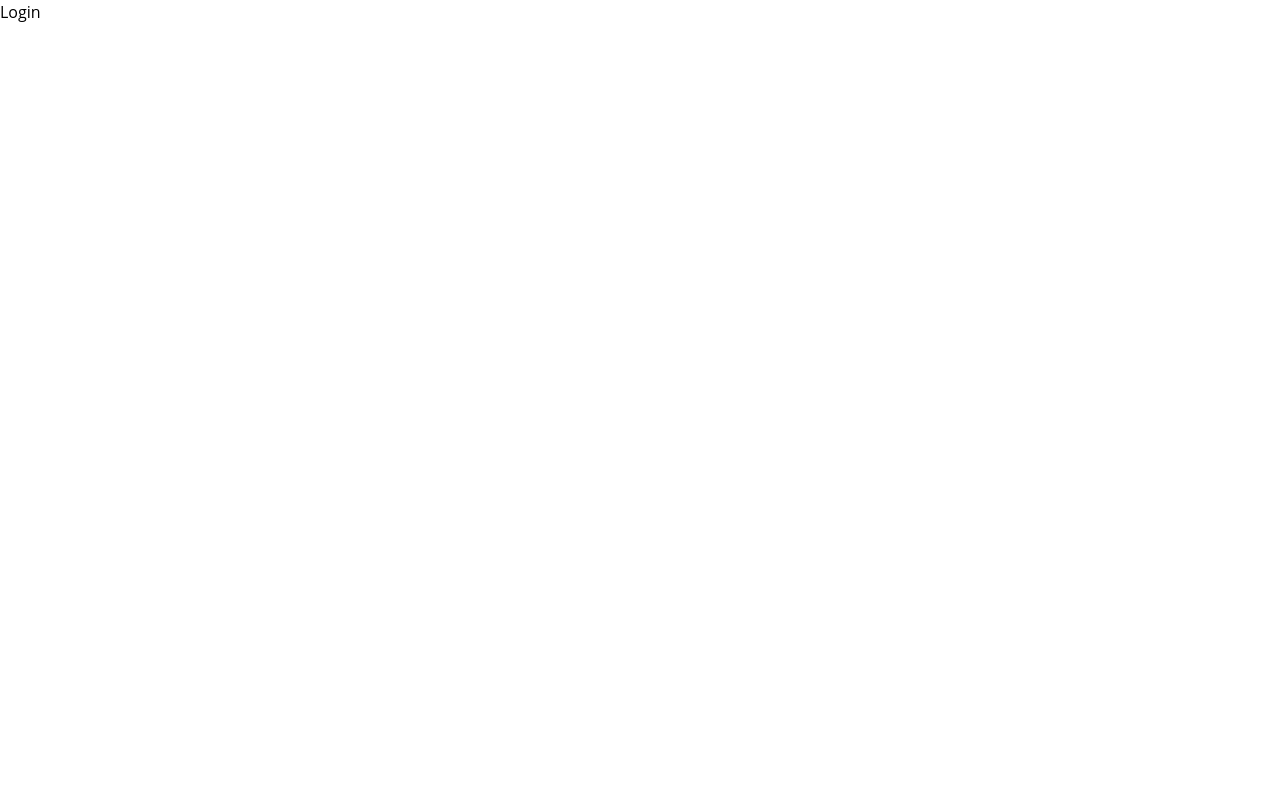
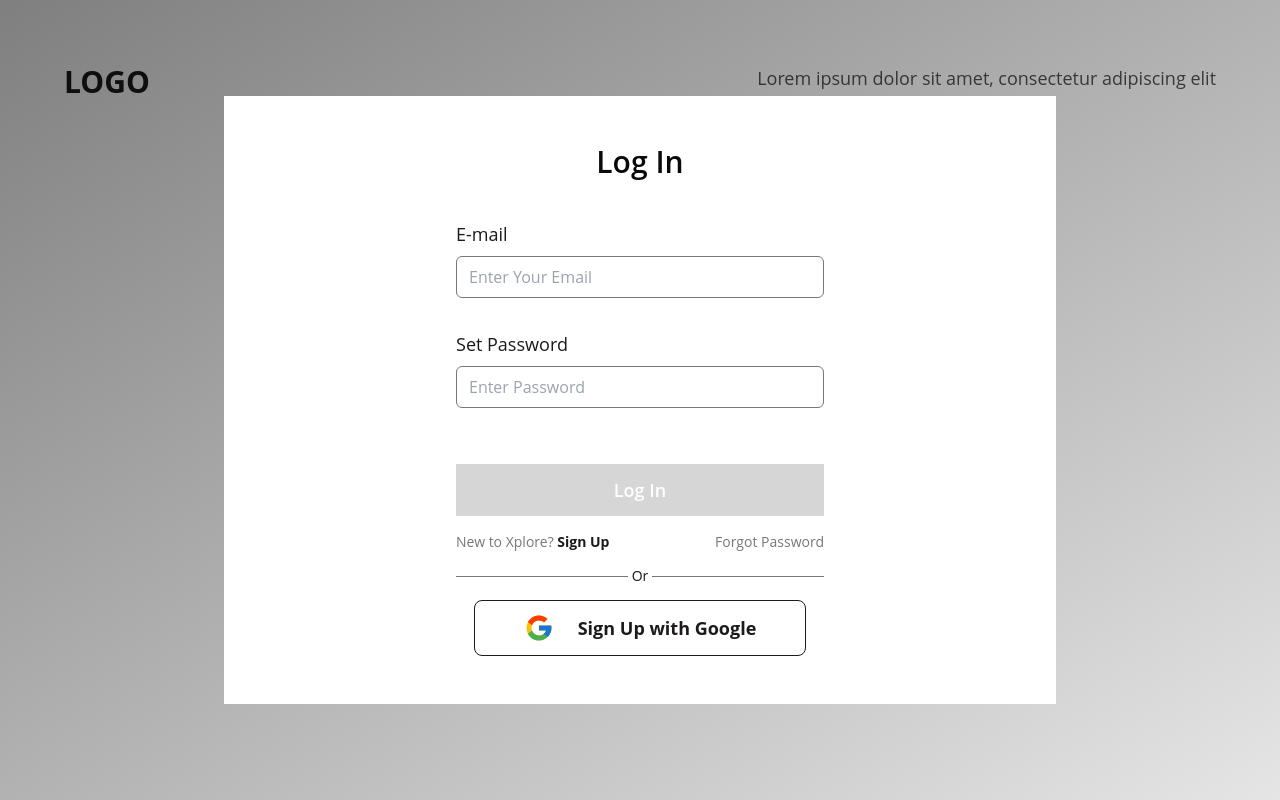
Before and after one commit to Dedenno17/login-register-app-test, a React (Create React App) app: page /auth/login in a window 1280 px wide. Built offline with nearby package versions, Linux system fonts and the light colour scheme.

Commit message:
membuat logic control form register & login

```diff
--- /dev/null
+++ b/src/components/Login/LoginForm.tsx
@@ -0,0 +1,159 @@
+import React, { useEffect, useState } from 'react';
+import { Link, useNavigate } from 'react-router-dom';
+import { login } from '../../store/apiCalls';
+import { useAppDispatch, useAppSelector } from '../../store/hooks';
+
+const LoginForm: React.FC = () => {
+  const dispatch = useAppDispatch();
+  const navigate = useNavigate();
+
+  // global state
+  const { isFetching, error, currentUser } = useAppSelector(
+    (state) => state.login
+  );
+
+  //   state of form
+  const [email, setEmail] = useState<string>('');
+  const [password, setPassword] = useState<string>('');
+  const [isReadyToSubmit, setIsReadyToSubmit] = useState<boolean>(false);
+  const [inValidForm, setInvalidForm] = useState<{
+    errorStatus: Boolean;
+    errorMessage: string;
+  }>({ errorStatus: false, errorMessage: '' });
+
+  // if ready to submit
+  useEffect(() => {
+    const validEmail = email.trim().length !== 0 && email.includes('@');
+    const validPassword = password.trim().length !== 0;
+
+    const validForm = validEmail && validPassword;
+
+    if (validForm) {
+      setIsReadyToSubmit(true);
+    } else {
+      setIsReadyToSubmit(false);
+    }
+  }, [email, password]);
+
+  // function submit
+  const submitHandler = (e: React.FormEvent) => {
+    e.preventDefault();
+
+    const validEmail = email.trim().length !== 0 && email.includes('@');
+    const validPassword = password.trim().length !== 0;
+
+    const validForm = validEmail && validPassword;
+
+    if (!validForm) {
+      !validEmail &&
+        setInvalidForm({
+          errorStatus: true,
+          errorMessage: 'Your email is Invalid',
+        });
+      !validPassword &&
+        setInvalidForm({
+          errorStatus: true,
+          errorMessage: 'Your password is Invalid',
+        });
+      return;
+    }
+
+    // create body
+    const body = {
+      email,
+      password,
+    };
+
+    // fetching with redux thunk
+    login(dispatch, body);
+  };
+
+  //   if succes it will navigate to profile page
+  useEffect(() => {
+    if (currentUser && !error) {
+      console.log(currentUser);
+      navigate('/');
+    }
+    // eslint-disable-next-line react-hooks/exhaustive-deps
+  }, [currentUser, error]);
+
+  return (
+    <form
+      className="w-full gap-14 flex flex-col items-center"
+      onSubmit={submitHandler}
+    >
+      {/* INPUT */}
+      <div className="w-full flex ">
+        {/* FORM*/}
+        <div className="w-full flex flex-col gap-8 ">
+          {/* EMAIL */}
+          <div className="w-full flex flex-col gap-2">
+            <label htmlFor="email" className="text-lg text-darkGrey">
+              E-mail
+            </label>
+            <input
+              type="email"
+              id="email"
+              name="email"
+              value={email}
+              onChange={(e) => setEmail(e.target.value)}
+              placeholder="Enter Your Email"
+              required
+              className="w-full px-3 py-2 border-[1px] border-lightGrey rounded-md outline-none"
+            />
+          </div>
+
+          {/* PASSWORD */}
+          <div className="w-full flex flex-col gap-2">
+            <label htmlFor="password" className="text-lg text-darkGrey">
+              Set Password
+            </label>
+            <input
+              type="password"
+              id="password"
+              name="password"
+              value={password}
+              onChange={(e) => setPassword(e.target.value)}
+              placeholder="Enter Password"
+              required
+              className="w-full px-3 py-2 border-[1px] border-lightGrey rounded-md outline-none"
+            />
+          </div>
+        </div>
+      </div>
+
+      {/* ERROR MESSAGE */}
+      {inValidForm.errorStatus && (
+        <span className="w-full text-center text-sm text-primaryRed font-bold">
+          {inValidForm.errorMessage}
+        </span>
+      )}
+
+      {/* BUTTON */}
+      <div className="w-full flex flex-col items-center justify-center gap-4">
+        <button
+          type="submit"
+          className={`w-full ${
+            isReadyToSubmit ? 'bg-primaryRed' : 'bg-lighterGrey'
+          } text-white text-lg font-semibold py-3`}
+        >
+          {isFetching ? 'Loading ...' : 'Log In'}
+        </button>
+        <span className="text-sm text-lightGrey w-full flex items-center justify-between">
+          <span>
+            New to Xplore?{' '}
+            <Link
+              to="/auth/register"
+              className="text-sm text-darkGrey font-bold"
+            >
+              Sign Up
+            </Link>
+          </span>
+          <span>Forgot Password</span>
+        </span>
+      </div>
+    </form>
+  );
+};
+
+export default React.memo(LoginForm);
--- a/src/components/Register/FormRegister.tsx
+++ b/src/components/Register/FormRegister.tsx
@@ -1,10 +1,14 @@
 import React, { useEffect, useState } from 'react';
-import { Link } from 'react-router-dom';
+import { Link, useNavigate } from 'react-router-dom';
 import { register } from '../../store/apiCalls';
-import { useAppDispatch } from '../../store/hooks';
+import { useAppDispatch, useAppSelector } from '../../store/hooks';
 
 const FormRegister: React.FC = () => {
   const dispatch = useAppDispatch();
+  const navigate = useNavigate();
+
+  // global state
+  const { isFetching } = useAppSelector((state) => state.register);
 
   // state of form
   const [email, setEmail] = useState<string>('');
@@ -14,6 +18,10 @@ const FormRegister: React.FC = () => {
   const [phoneNumber, setPhoneNumber] = useState<string>('');
   const [userType, setUserType] = useState<string>('');
   const [isReadyToSubmit, setIsReadyToSubmit] = useState<boolean>(false);
+  const [inValidForm, setInvalidForm] = useState<{
+    errorStatus: Boolean;
+    errorMessage: string;
+  }>({ errorStatus: false, errorMessage: '' });
 
   // if ready to submit
   useEffect(() => {
@@ -60,10 +68,43 @@ const FormRegister: React.FC = () => {
       validLastName &&
       validUserType;
 
+    // if form is not valid
     if (!validForm) {
+      !validEmail &&
+        setInvalidForm({
+          errorStatus: true,
+          errorMessage: 'Your email is Invalid',
+        });
+      !validPassword &&
+        setInvalidForm({
+          errorStatus: true,
+          errorMessage: 'Your password is Invalid',
+        });
+      !validFirstName &&
+        setInvalidForm({
+          errorStatus: true,
+          errorMessage: 'First Name is Invalid',
+        });
+      !validLastName &&
+        setInvalidForm({
+          errorStatus: true,
+          errorMessage: 'Last Name is Invalid',
+        });
+      !validPhoneNumber &&
+        setInvalidForm({
+          errorStatus: true,
+          errorMessage: 'Phone Number is Invalid',
+        });
+      !validUserType &&
+        setInvalidForm({
+          errorStatus: true,
+          errorMessage: 'Choose one, between Student or Professional',
+        });
       return;
     }
 
+    setInvalidForm({ errorStatus: false, errorMessage: '' });
+    // crate body
     const body = {
       firstName,
       lastName,
@@ -73,7 +114,11 @@ const FormRegister: React.FC = () => {
       userType,
     };
 
+    // fetch with redux thunk
     register(dispatch, body);
+
+    // navigate to login
+    navigate('/auth/login');
   };
 
   return (
@@ -179,7 +224,7 @@ const FormRegister: React.FC = () => {
                   type="radio"
                   name="userType"
                   id="student"
-                  value="student"
+                  value="Student"
                   className="absolute w-full h-full bg-darkGrey cursor-pointer"
                   onChange={(e) => setUserType(e.target.value)}
                 />
@@ -194,7 +239,7 @@ const FormRegister: React.FC = () => {
                   type="radio"
                   name="userType"
                   id="professional"
-                  value="professional"
+                  value="Professional"
                   className="absolute w-full h-full bg-darkGrey cursor-pointer"
                   onChange={(e) => setUserType(e.target.value)}
                 />
@@ -207,6 +252,13 @@ const FormRegister: React.FC = () => {
         </div>
       </div>
 
+      {/* ERROR MESSAGE */}
+      {inValidForm.errorStatus && (
+        <span className="w-full text-center text-sm text-primaryRed font-bold">
+          {inValidForm.errorMessage}
+        </span>
+      )}
+
       {/* BUTTON */}
       <div className="w-full flex flex-col items-center justify-center gap-4">
         <button
@@ -215,7 +267,7 @@ const FormRegister: React.FC = () => {
             isReadyToSubmit ? 'bg-primaryRed' : 'bg-lighterGrey'
           } text-white text-lg font-semibold py-3`}
         >
-          Sign Up
+          {isFetching ? 'Loading ...' : 'Sign Up'}
         </button>
         <span className="text-sm text-lightGrey">
           Already Have an Account?{' '}
--- a/src/pages/auth/login.tsx
+++ b/src/pages/auth/login.tsx
@@ -1,7 +1,56 @@
 import React from 'react';
+import { FcGoogle } from 'react-icons/fc';
+import LoginForm from '../../components/Login/LoginForm';
 
 const Login: React.FC = () => {
-  return <div>Login</div>;
+  return (
+    <div className="w-full min-h-screen bg-white p-16 relative">
+      {/* HEADER */}
+      <div className="w-full flex justify-between">
+        <h1 className="text-3xl text-darkGrey font-bold">LOGO</h1>
+        <span className="text-lg text-primaryGrey">
+          Lorem ipsum dolor sit amet, consectetur adipiscing elit
+        </span>
+      </div>
+
+      {/* BG GRADIENT */}
+      <div className="absolute top-0 left-0 right-0 bottom-0 bg-gradient-to-br from-black/50 to-black/10" />
+
+      {/* INPUT FORM */}
+      <div className="xl:w-[65%] bg-white fixed top-1/2 -translate-y-1/2 left-1/2 -translate-x-1/2 p-12 flex flex-col items-center lg:w-[85%]">
+        {/* ORIGINAL AUTH */}
+        <div className="w-1/2 h-[85%] flex flex-col items-center gap-10">
+          {/* TITLE */}
+          <span className="w-full text-3xl text-center font-semibold text-primaryBlack">
+            Log In
+          </span>
+          {/* FORM */}
+          <LoginForm />
+        </div>
+
+        {/* LINE */}
+        <div className="w-1/2 h-6 relative flex my-3">
+          <div className="w-full h-[1px] bg-lightGrey m-auto" />
+          <div className="absolute top-0 left-0 right-0 bottom-0 flex bg-transparent rounded-full text-sm text-darkGrey">
+            <span className="w-6 h-6 bg-white m-auto rounded-full flex justify-center items-center">
+              Or
+            </span>
+          </div>
+        </div>
+
+        {/* GOOGLE AUTH */}
+        <div className="w-full flex h-[15%]">
+          <button
+            type="button"
+            className="w-[45%] m-auto flex justify-center items-center gap-6 bg-white text-darkGrey border-[1px] border-darkGrey  py-3 rounded-lg"
+          >
+            <FcGoogle className="text-3xl" />
+            <span className="text-lg font-bold">Sign Up with Google</span>
+          </button>
+        </div>
+      </div>
+    </div>
+  );
 };
 
 export default Login;
--- /dev/null
+++ b/src/store/slices/login.ts
@@ -0,0 +1,31 @@
+import { createSlice, PayloadAction } from '@reduxjs/toolkit';
+import { RootState } from '../store';
+
+const initialStateValue = {
+  currentUser: null,
+  isFetching: false,
+  error: false,
+};
+
+export const loginSlice = createSlice({
+  name: 'login',
+  initialState: initialStateValue,
+  reducers: {
+    loginStart: (state) => {
+      state.isFetching = true;
+    },
+    loginSuccess: (state, action: PayloadAction<any>) => {
+      state.isFetching = false;
+      state.error = false;
+      state.currentUser = action.payload;
+    },
+    loginFailure: (state) => {
+      state.isFetching = false;
+      state.error = true;
+    },
+  },
+});
+
+export const loginSliceActions = loginSlice.actions;
+export const SelectLogin = (state: RootState) => state.login;
+export default loginSlice.reducer;
--- a/src/store/store.ts
+++ b/src/store/store.ts
@@ -2,10 +2,12 @@ import { configureStore, ThunkAction, Action } from '@reduxjs/toolkit';
 
 // Reducers
 import registerReducer from './slices/register';
+import loginReducer from './slices/login';
 
 export const store = configureStore({
   reducer: {
     register: registerReducer,
+    login: loginReducer,
   },
 });
 
```
Also changed, not shown: src/index.tsx (+7 -3 lines), src/store/apiCalls.ts (+30 -3 lines).
